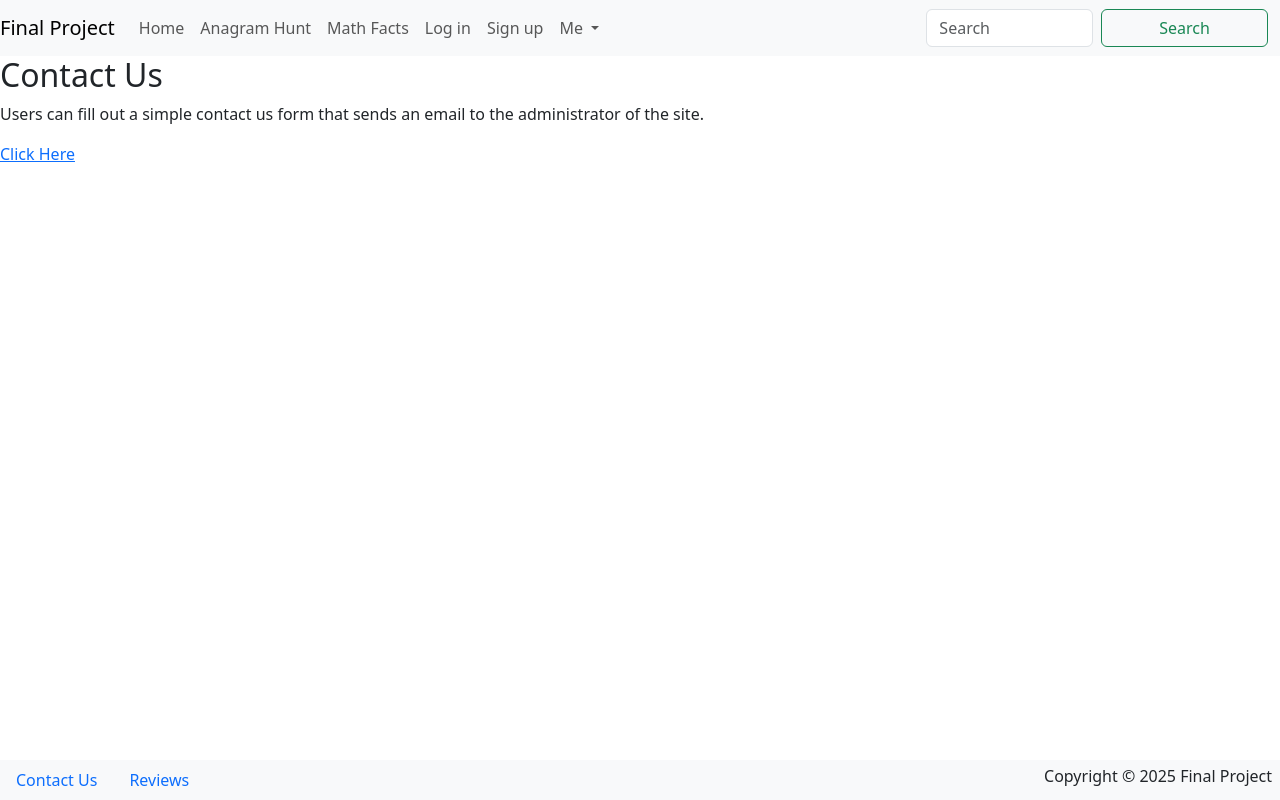
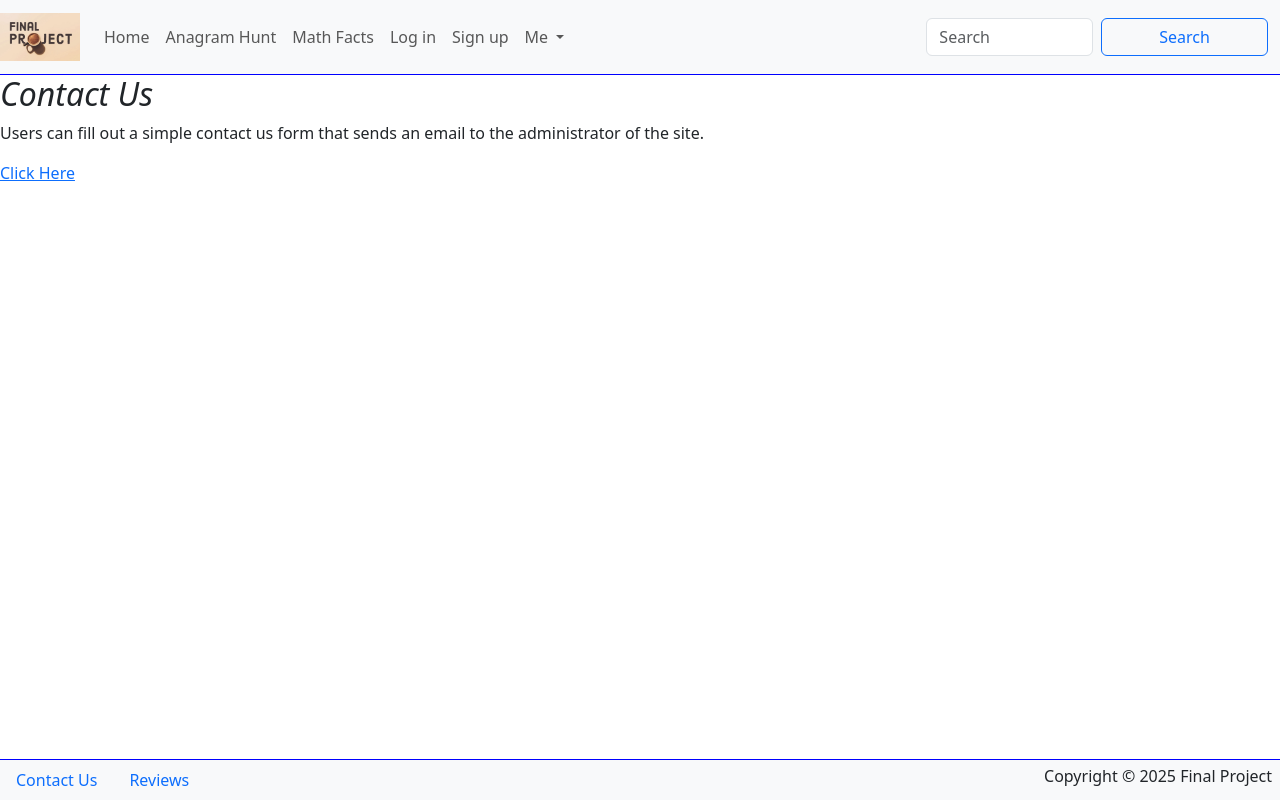
Before and after one commit to NotARealDoct0r/play2learn-complete, a Django app: page /contact-us/ in a window 1280 px wide. Run offline with Django 4.2, Linux system fonts and the light colour scheme; some libraries are stand-ins or nearby versions.

Commit message:
Modified (vue.config.js) so that it doesn't overwrite (_base_vue.html) each time vue is loaded, added a browser tab icon + logo (nav bar), & added CSS

```diff
--- /dev/null
+++ b/static/css/main.css
@@ -0,0 +1,70 @@
+body {
+  padding-bottom: 50px;
+}
+
+footer {
+  border-top: 1px solid blue;
+}
+
+header {
+  border-bottom: 1px solid blue;
+}
+
+h2 {
+  font-style: italic;
+}
+
+/* FORM STYLES */
+label {
+  font-variant: small-caps;
+}
+
+.form-check {
+  display: inline-block;
+  font-weight: normal;
+  margin: 0 1rem;
+}
+
+/* MESSAGE STYLES */
+.message {
+  background-color: palegoldenrod;
+  color: black;
+}
+
+.messagedebug {
+  background-color: slategray;
+  color: white;
+}
+.messageinfo {
+  background-color: azure;
+  color: darkblue;
+}
+
+.messagesuccess {
+  background-color: lightgreen;
+  color: darkgreen;
+}
+
+.messagewarning {
+  background-color: lightgoldenrodyellow;
+  color: darkgoldenrod;
+}
+
+.messageerror {
+  background-color: pink;
+  color: darkred;
+}
+
+/* RATING BAR */
+#rating-container {
+  background-color:silver;
+  border-radius: .5em;
+  max-width: 5rem;
+  padding: 2px;
+}
+
+#rating {
+  background-color: gold;
+  border-radius: .5em;
+  height: 10px;
+}
--- a/templates/_base_vue.html
+++ b/templates/_base_vue.html
@@ -1,3 +1,5 @@
+{% load static %}
+
 <!DOCTYPE html>
 <html lang="en">
 <head>
@@ -6,11 +8,15 @@
 <title>{% block title %}{% endblock %} | Final Project</title>
 <!-- Bootstrap CSS CDN-->
 <link href="https://cdn.jsdelivr.net/npm/bootstrap@5.3.2/dist/css/bootstrap.min.css" rel="stylesheet" integrity="sha384-T3c6CoIi6uLrA9TneNEoa7RxnatzjcDSCmG1MXxSR1GAsXEV/Dwwykc2MPK8M2HN" crossorigin="anonymous">
-<script defer src="http://localhost:8080/js/chunk-vendors.js"></script><script defer src="http://localhost:8080/js/app.js"></script></head>
+<link rel="stylesheet" href="{% static 'css/main.css' %}">
+<script defer src="{% static 'dist/js/chunk-vendors.js' %}"></script>
+<script defer src="{% static 'dist/js/app.js' %}"></script>
+<link rel="shortcut icon" type="image/jpeg" href="{% static 'images/Final_Project_Icon.jpeg' %}">
+</head>
 <body>
   <header>
     <nav class="navbar navbar-expand-lg navbar-light bg-light">
-      <a class="navbar-brand" href="{% url 'pages:homepage' %}">Final Project</a>
+      <a class="navbar-brand" href="{% url 'pages:homepage' %}"><img src="{% static 'images/Final_Project_Logo.jpg' %}" alt="Logo" class="img-fluid" width="80" height="48"/></a>
       <button class="navbar-toggler" type="button" data-toggle="collapse"
         data-target="#navbarSupportedContent" aria-expanded="false"
         aria-controls="navbarSupportedContent" aria-label="Toggle navigation">
@@ -50,7 +56,7 @@
         <form class="row my-2 my-lg-0 row">
           <input class="form-control me-sm-2 col" type="search"
           placeholder="Search" aria-label="Search">
-          <button class="btn btn-outline-success my-2 my-sm-0 me-4 col" type="submit">
+          <button class="btn btn-outline-primary my-2 my-sm-0 me-4 col" type="submit">
             Search
           </button>
         </form>
--- a/vue-games/vue.config.js
+++ b/vue-games/vue.config.js
@@ -3,9 +3,9 @@
 //   transpileDependencies: true
 // })
 module.exports = {
-  publicPath: 'http://localhost:8080', // The base URL where your app will be deployed
-  outputDir: '../static/dist', // The path for where files will be output when the app is built
-  indexPath: '../../templates/_base_vue.html', // The path for the generated index file
+  publicPath: '/', // Change this to '/' so it works in both dev & production
+  outputDir: '../static/dist', // Keep built files in static folder
+  indexPath: '../static/dist/index.html', // Store Vue’s index.html in static, NOT templates!
 
   configureWebpack: {
     devServer: {
```
Also changed, not shown: static/images/Final_Project_Icon.jpeg (added), static/images/Final_Project_Logo.jpg (added).
